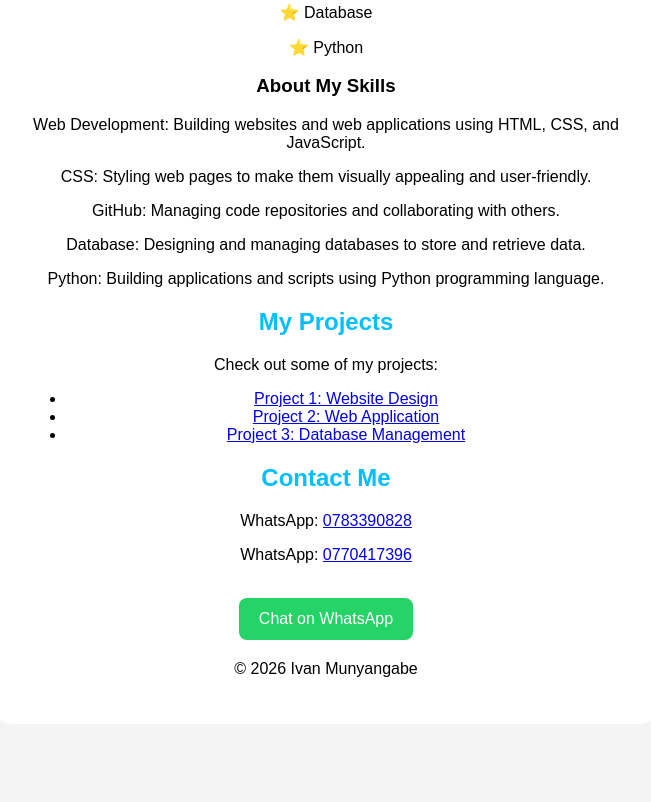
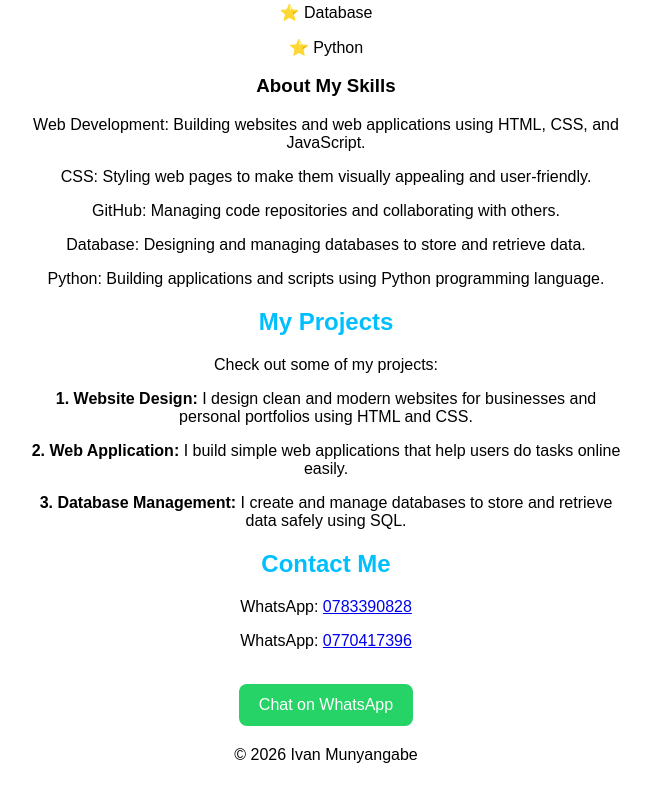
Before and after one commit to mfiteivan/My-Website, a plain HTML site: page index.html in a window 1280 px wide. Shown: the part 582-1384 px from the top of the page, without its empty margins (314-965 px from the left). Before the commit the page ends 1326 px from the top, so only its background shows below. Drawn offline with Linux system fonts and the light colour scheme.

Commit message:
Enhance project descriptions in index.html
Updated project descriptions to provide more detail about each project.

```diff
--- a/index.html
+++ b/index.html
@@ -35,13 +35,14 @@ img { width:150px; height:150px; border-radius:50%; object-fit:cover; }
 <p>Database: Designing and managing databases to store and retrieve data.</p>
 <p>Python: Building applications and scripts using Python programming language.</p>
 
-  <h2>My Projects</h2>
+ <h2>My Projects</h2>
 <p>Check out some of my projects:</p>
-<ul>
-  <li><a href="#">Project 1: Website Design</a></li>
-  <li><a href="#">Project 2: Web Application</a></li>
-  <li><a href="#">Project 3: Database Management</a></li>
-</ul>
+
+<p><b>1. Website Design:</b> I design clean and modern websites for businesses and personal portfolios using HTML and CSS.</p>
+
+<p><b>2. Web Application:</b> I build simple web applications that help users do tasks online easily.</p>
+
+<p><b>3. Database Management:</b> I create and manage databases to store and retrieve data safely using SQL.</p>
 
   <h2>Contact Me</h2>
 <p>WhatsApp: <a href="https://wa.me/256783390828">0783390828</a></p>
```
